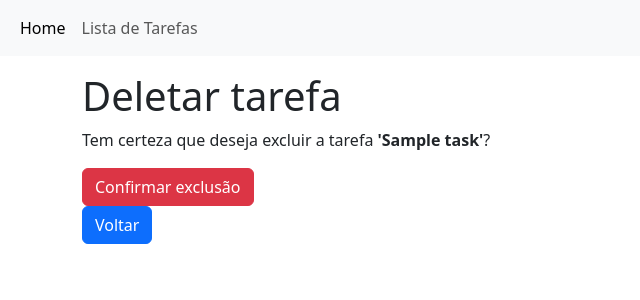
After one commit to rafalemke/projetos-python, a Django app: page /tasks/1/delete/ in a window 1280 px wide. The commit adds this page. Shown: the top 300 px of the page, without its empty margins (0-640 px from the left). Run offline with Django 5.2, Linux system fonts and the light colour scheme; tables that the repository leaves empty hold one stand-in row (values such as "Sample post").

Commit message:
update projeto-django
criação da delete_view

```diff
--- a/projeto_django/setup/urls.py
+++ b/projeto_django/setup/urls.py
@@ -16,7 +16,7 @@ Including another URLconf
 """
 from django.contrib import admin
 from django.urls import path
-from tasks.views import TaskListView, HomeView, TaskUpdateView
+from tasks.views import TaskListView, HomeView, TaskUpdateView, TaskDeleteView
 # from tasks.views import task_list
 
 urlpatterns = [
@@ -25,4 +25,5 @@ urlpatterns = [
     path('', TaskListView.as_view(), name = 'task-list'),
     path('home/', HomeView.as_view(), name = 'home'),
     path('tasks/<int:pk>/edit/', TaskUpdateView.as_view(), name = 'task-edit'),
+    path('tasks/<int:pk>/delete/', TaskDeleteView.as_view(), name = 'task-del'),
 ]
--- /dev/null
+++ b/projeto_django/tasks/templates/tasks/task_del.html
@@ -0,0 +1,15 @@
+{% extends "base.html" %}
+
+{% block content %}
+
+<h1>Deletar tarefa</h1>
+<p>Tem certeza que deseja excluir a tarefa <strong>'{{object.title}}'</strong>?</p>
+
+<form method="post">
+    {% csrf_token %}
+    <button type="submit" class="btn btn-danger">Confirmar exclusão</button>
+</form>
+<a href="{% url "task-list" %}" class="btn btn-primary">Voltar</a>
+
+
+{% endblock content %}
--- a/projeto_django/tasks/templates/tasks/tasks_list.html
+++ b/projeto_django/tasks/templates/tasks/tasks_list.html
@@ -27,7 +27,7 @@
                     <td>{{task.due_date}}</td>
                     <td>
                       <a href="{% url "task-edit" pk=task.pk %}" class="btn btn-primary btn-sm">Editar</a>
-                      <a href="#" class="btn btn-danger btn-sm">Excluir</a>
+                      <a href="{% url "task-del" pk=task.pk %}" class="btn btn-danger btn-sm">Excluir</a>
                     </td>
                 </tr>
              {% endfor %}
--- a/projeto_django/tasks/views.py
+++ b/projeto_django/tasks/views.py
@@ -1,6 +1,6 @@
 from django.shortcuts import render
 from django.views.generic import TemplateView, ListView
-from django.views.generic.edit import UpdateView
+from django.views.generic.edit import UpdateView, DeleteView
 from .models import Task
 from .forms import TaskForm
 from django.urls import reverse_lazy
@@ -27,3 +27,8 @@ class TaskUpdateView(UpdateView):
     def form_valid(self, form):
         # adicionar logica se necessário
         return super().form_valid(form)
+
+class TaskDeleteView(DeleteView):
+    model = Task
+    template_name = "tasks/task_del.html"
+    success_url = reverse_lazy('task-list')
```
Also changed, not shown: projeto_django/db.sqlite3.
